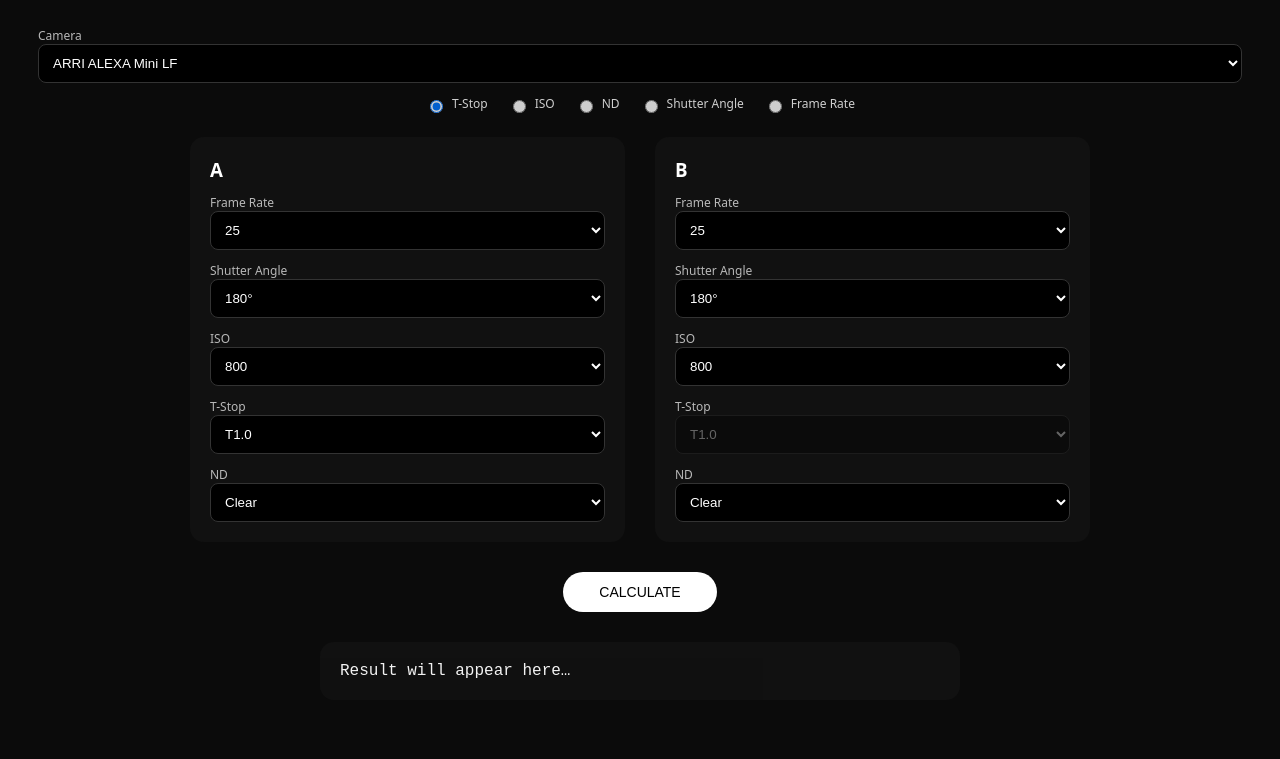
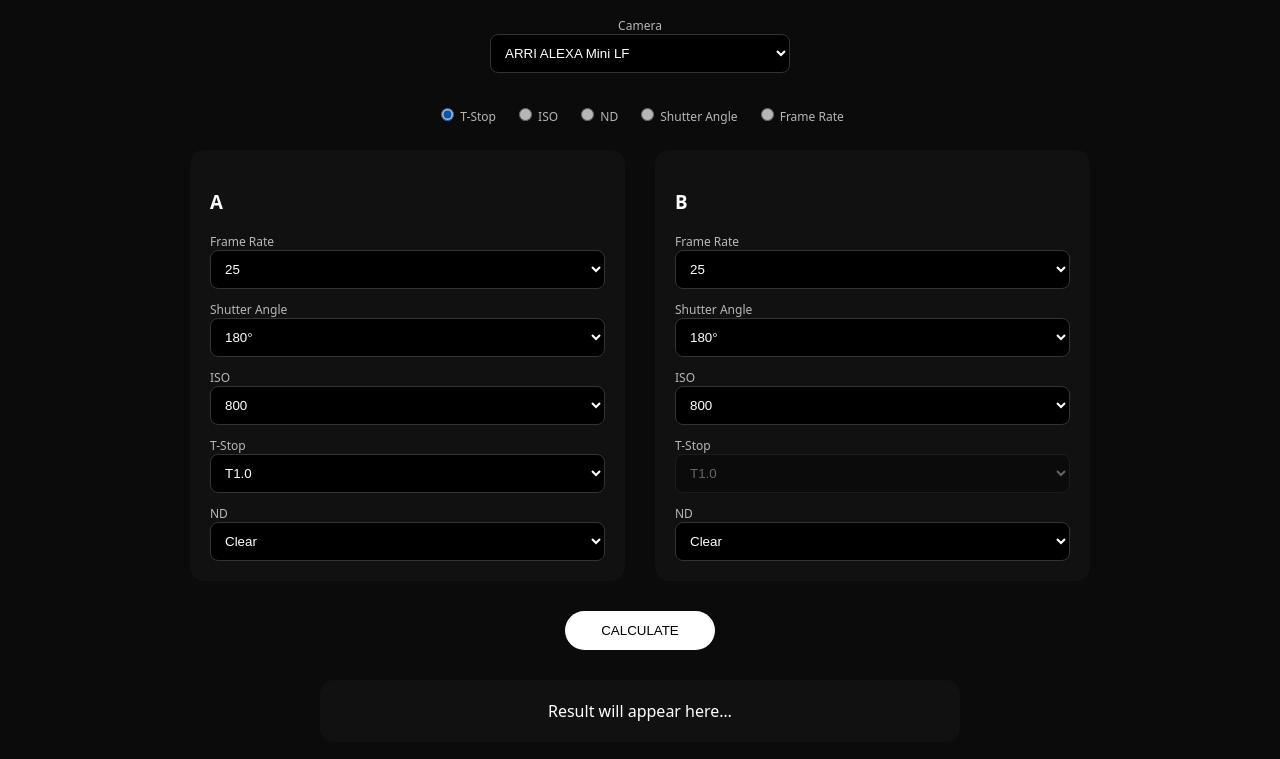
Before and after one commit to tvlmedia/ExposureCalculator, a plain HTML site: page index.html in a window 1280 px wide. Shown: the part 105-864 px from the top of the page. Before the commit the page ends 843 px from the top, so only its background shows below. Drawn offline with Linux system fonts and the light colour scheme.

Commit message:
Update style.css

```diff
--- a/style.css
+++ b/style.css
@@ -1,33 +1,24 @@
 body{
   background:#0b0b0b;
-  color:#ffffff;
-  font-family: system-ui, sans-serif;
+  color:#fff;
+  font-family:system-ui,sans-serif;
   padding:30px;
 }
 
-h1{
+h1{text-align:center;margin-bottom:20px;}
+
+.camera-select{
+  max-width:300px;
+  margin:0 auto 20px;
   text-align:center;
-  margin-bottom:30px;
 }
 
 .calc-select{
   display:flex;
   justify-content:center;
-  gap:20px;
+  gap:18px;
   margin-bottom:25px;
   font-size:13px;
-}
-
-.calc-select label{
-  display:flex;
-  align-items:center;
-  gap:6px;
-  cursor:pointer;
-  opacity:.8;
-}
-
-.calc-select input{
-  transform: translateY(1px);
 }
 
 .grid{
@@ -44,16 +35,7 @@ h1{
   border-radius:14px;
 }
 
-.card h3{
-  margin:0 0 10px 0;
-}
-
-label{
-  display:block;
-  margin-top:12px;
-  font-size:12px;
-  opacity:.7;
-}
+label{display:block;margin-top:12px;font-size:12px;opacity:.7;}
 
 select{
   width:100%;
@@ -64,10 +46,9 @@ select{
   border-radius:8px;
 }
 
-/* belangrijk voor jouw "calculated" modes */
-select:disabled{
-  opacity:0.35;
-  cursor:not-allowed;
+select.calculated{
+  opacity:.35;
+  pointer-events:none;
 }
 
 button{
@@ -78,7 +59,6 @@ button{
   border:none;
   background:#fff;
   color:#000;
-  font-size:14px;
   cursor:pointer;
 }
 
@@ -88,22 +68,5 @@ button{
   background:#111;
   padding:20px;
   border-radius:14px;
-  font-family: ui-monospace, monospace;
-  opacity:.95;
+  text-align:center;
 }
-
-select .dash{
-  color:#777;
-  font-style:italic;
-}
-
-select.is-target{
-  border-color:#555;
-  background:#0d0d0d;
-}
-
-select.calculated {
-  opacity: 0.35;
-  pointer-events: none;
-  background: #000;
-}
```
